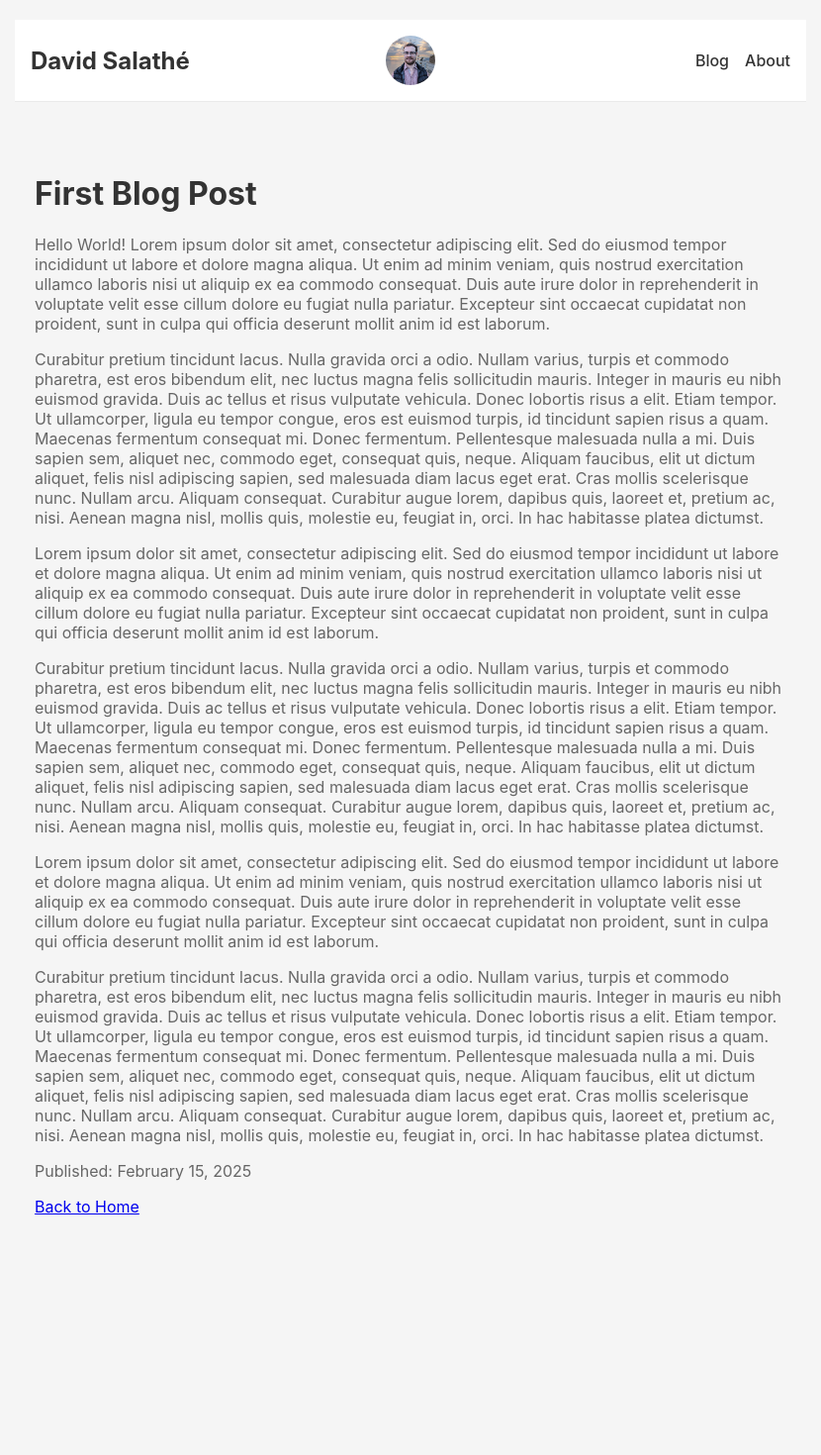
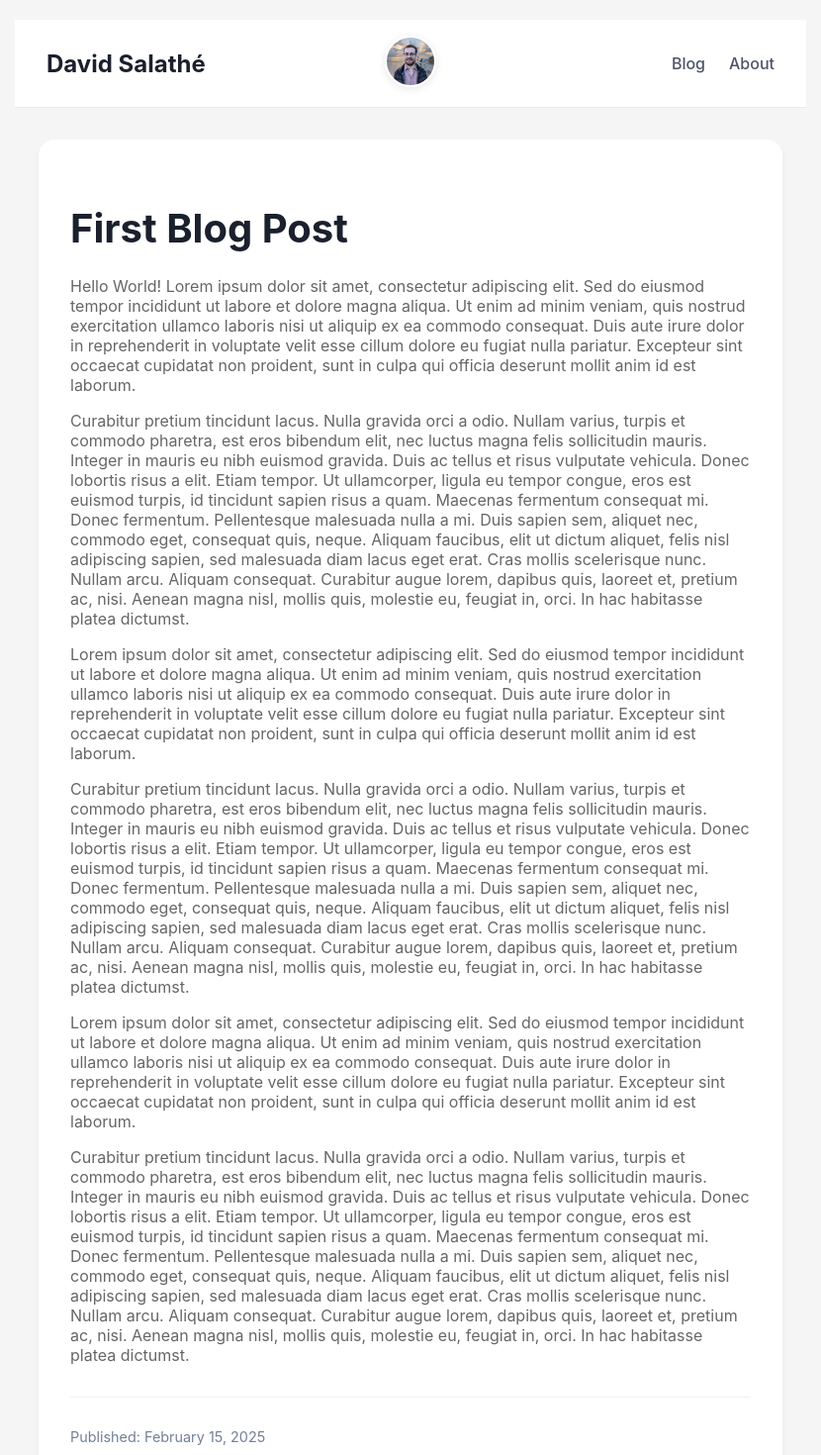
Before and after one commit to dsalathe/testing-react, a React (Vite) app: page /testing-react/blog/1 in a window 1280 px wide. Shown: the top 1470 px of the page at 99% size, without its empty margins (225-1055 px from the left). Before the commit the page ends 1269 px from the top, so only its background shows below. Built offline with nearby package versions, Linux system fonts and the light colour scheme.

Commit message:
added basic css

```diff
--- a/src/components/Layout/Header.jsx
+++ b/src/components/Layout/Header.jsx
@@ -3,11 +3,12 @@ import { useState, useEffect } from 'react';
 
 function Header() {
   const [isScrolled, setIsScrolled] = useState(false);
+  // Get the base URL from the router's basename
+  const baseUrl = import.meta.env.BASE_URL;
 
   useEffect(() => {
     const handleScroll = () => {
-      const scrollPosition = window.scrollY;
-      setIsScrolled(scrollPosition > 50); // Change header after 50px scroll
+      setIsScrolled(window.scrollY > 50);
     };
 
     window.addEventListener('scroll', handleScroll);
@@ -15,80 +16,42 @@ function Header() {
   }, []);
 
   return (
-    <header style={{
-      position: 'sticky',
-      top: 0,
-      backgroundColor: 'white',
-      zIndex: 1000,
-      display: 'flex',
-      alignItems: 'center',
-      justifyContent: 'space-between',
-      padding: isScrolled ? '0.5rem 1rem' : '1rem',
-      borderBottom: '1px solid #eaeaea',
-      marginBottom: '2rem',
-      transition: 'all 0.3s ease-in-out',
-    }}>
-      <div style={{ flex: 1 }}>
-        <h1 style={{
-          margin: 0,
-          fontSize: isScrolled ? '1.2rem' : '1.5rem',
-          transition: 'font-size 0.3s ease-in-out'
-        }}>
-          David Salathé
-        </h1>
+    <header className={`header ${isScrolled ? 'header-scrolled' : ''}`}>
+      <div className="header-content">
+        <div className="header-left">
+          <Link to="/" className="header-title">
+            <h1>David Salathé</h1>
+          </Link>
         </div>
 
-      <div style={{
-        flex: 1,
-        display: 'flex',
-        justifyContent: 'center',
-        opacity: isScrolled ? 0 : 1,
-        transform: `scale(${isScrolled ? 0.8 : 1})`,
-        transition: 'all 0.3s ease-in-out',
-        visibility: isScrolled ? 'hidden' : 'visible',
-        height: isScrolled ? '0' : '50px',
-      }}>
-        <img
-          src="/profile-picture.jpg"
-          alt="David Salathé"
-          style={{
-            width: '50px',
-            height: '50px',
-            borderRadius: '50%',
-            objectFit: 'cover'
-          }}
-        />
-      </div>
-
-      <nav style={{
-        flex: 1,
-        display: 'flex',
-        justifyContent: 'flex-end',
-        gap: '1rem'
-      }}>
-        <Link
-          to="/"
-          style={{
-            textDecoration: 'none',
-            color: '#333',
-            fontWeight: 500
-          }}
-        >
-          Blog
-        </Link>
+        <div className={`header-center ${isScrolled ? 'header-center-hidden' : ''}`}>
           <a
             href="https://dsalathe.github.io"
             target="_blank"
             rel="noopener noreferrer"
-          style={{
-            textDecoration: 'none',
-            color: '#333',
-            fontWeight: 500
-          }}
+            className="profile-pic-link"
+          >
+            <img
+              // Use the baseUrl for the image path
+              src={`${baseUrl}profile-picture.jpg`}
+              alt="David Salathé"
+              className="header-profile-pic"
+            />
+          </a>
+        </div>
+
+        <nav className="header-nav">
+          <Link to="/" className="nav-link">Blog</Link>
+          <a
+            href="https://dsalathe.github.io"
+            target="_blank"
+            rel="noopener noreferrer"
+            className="nav-link"
           >
             About
           </a>
         </nav>
+      </div>
     </header>
   );
 }
--- a/src/index.css
+++ b/src/index.css
@@ -19,3 +19,377 @@ h1 {
 p {
   color: #666;
 }
+
+.container {
+  max-width: 1200px;
+  margin: 0 auto;
+  padding: 0 20px;
+}
+
+.hero-section {
+  text-align: center;
+  padding: 60px 0;
+  background: linear-gradient(135deg, #f6f8fa 0%, #ffffff 100%);
+  border-radius: 16px;
+  margin-bottom: 40px;
+}
+
+.hero-section h1 {
+  font-size: 2.5rem;
+  color: #1a202c;
+  margin-bottom: 16px;
+}
+
+.subtitle {
+  font-size: 1.2rem;
+  color: #4a5568;
+}
+
+.search-container {
+  margin-bottom: 40px;
+}
+
+.search-input {
+  width: 100%;
+  padding: 16px 24px;
+  font-size: 1rem;
+  border: 2px solid #e2e8f0;
+  border-radius: 12px;
+  background-color: #ffffff;
+  transition: all 0.3s ease;
+  box-shadow: 0 4px 6px rgba(0, 0, 0, 0.05);
+}
+
+.search-input:focus {
+  outline: none;
+  border-color: #4299e1;
+  box-shadow: 0 4px 12px rgba(66, 153, 225, 0.15);
+}
+
+.blog-grid {
+  display: grid;
+  grid-template-columns: repeat(auto-fill, minmax(300px, 1fr));
+  gap: 24px;
+  margin-bottom: 40px;
+}
+
+.blog-card-link {
+  text-decoration: none;
+  color: inherit;
+}
+
+.blog-card {
+  background: #ffffff;
+  border-radius: 16px;
+  overflow: hidden;
+  transition: all 0.3s ease;
+  box-shadow: 0 4px 6px rgba(0, 0, 0, 0.05);
+  height: 100%;
+}
+
+.blog-card:hover {
+  transform: translateY(-4px);
+  box-shadow: 0 12px 20px rgba(0, 0, 0, 0.1);
+}
+
+.blog-card-content {
+  padding: 24px;
+}
+
+.blog-card h2 {
+  font-size: 1.5rem;
+  color: #1a202c;
+  margin-bottom: 12px;
+  line-height: 1.4;
+}
+
+.blog-description {
+  color: #4a5568;
+  margin-bottom: 16px;
+  line-height: 1.6;
+}
+
+.blog-date {
+  color: #718096;
+  font-size: 0.9rem;
+  margin-bottom: 16px;
+}
+
+.keywords-container {
+  display: flex;
+  flex-wrap: wrap;
+  gap: 8px;
+}
+
+.keyword-tag {
+  background-color: #edf2f7;
+  color: #4a5568;
+  padding: 6px 12px;
+  border-radius: 20px;
+  font-size: 0.8rem;
+  transition: all 0.2s ease;
+}
+
+.keyword-tag:hover {
+  background-color: #e2e8f0;
+}
+
+.no-results {
+  text-align: center;
+  padding: 40px;
+  color: #718096;
+  background: #f7fafc;
+  border-radius: 12px;
+  margin-top: 20px;
+}
+
+.loading-container {
+  display: flex;
+  justify-content: center;
+  align-items: center;
+  min-height: 400px;
+}
+
+.loading-spinner {
+  width: 40px;
+  height: 40px;
+  border: 4px solid #f3f3f3;
+  border-top: 4px solid #3498db;
+  border-radius: 50%;
+  animation: spin 1s linear infinite;
+}
+
+.error-container {
+  text-align: center;
+  padding: 40px;
+  color: #e53e3e;
+  background: #fff5f5;
+  border-radius: 12px;
+  margin-top: 20px;
+}
+
+@keyframes spin {
+  0% { transform: rotate(0deg); }
+  100% { transform: rotate(360deg); }
+}
+
+@media (max-width: 768px) {
+  .hero-section {
+    padding: 40px 0;
+  }
+
+  .hero-section h1 {
+    font-size: 2rem;
+  }
+
+  .blog-grid {
+    grid-template-columns: 1fr;
+  }
+}
+
+/* Header Styles */
+.header {
+  position: sticky;
+  top: 0;
+  background-color: rgba(255, 255, 255, 0.95);
+  backdrop-filter: blur(8px);
+  z-index: 1000;
+  border-bottom: 1px solid #eaeaea;
+  transition: all 0.3s ease;
+}
+
+.header-scrolled {
+  background-color: rgba(246, 248, 250, 0.95); /* Slightly different color */
+  border-radius: 0 0 16px 16px; /* Rounded corners when scrolled */
+  box-shadow: 0 4px 6px rgba(0, 0, 0, 0.05);
+  margin: 0 1rem; /* Add some margin on sides when scrolled */
+}
+
+.profile-pic-link {
+  display: block;
+  transition: transform 0.3s ease;
+}
+
+.profile-pic-link:hover {
+  transform: scale(1.1);
+}
+
+.header-content {
+  max-width: 1200px;
+  margin: 0 auto;
+  padding: 1rem 2rem;
+  display: flex;
+  align-items: center;
+  justify-content: space-between;
+  transition: all 0.3s ease;
+}
+
+.header-scrolled .header-content {
+  padding: 0.5rem 2rem;
+}
+
+.header-left {
+  flex: 1;
+}
+
+.header-title {
+  text-decoration: none;
+}
+
+.header-title h1 {
+  margin: 0;
+  font-size: 1.5rem;
+  color: #1a202c;
+  transition: color 0.3s ease;
+}
+
+.header-title:hover h1 {
+  color: #4299e1;
+}
+
+.header-center {
+  flex: 1;
+  display: flex;
+  justify-content: center;
+  opacity: 1;
+  transform: translateY(0);
+  transition: all 0.3s ease;
+}
+
+.header-center-hidden {
+  opacity: 0;
+  transform: translateY(-20px);
+  pointer-events: none;
+}
+
+.header-profile-pic {
+  width: 48px;
+  height: 48px;
+  border-radius: 50%;
+  object-fit: cover;
+  border: 2px solid #fff;
+  box-shadow: 0 2px 8px rgba(0, 0, 0, 0.1);
+  transition: all 0.3s ease;
+}
+
+.header-scrolled .header-title h1 {
+  font-size: 1.25rem;
+}
+
+.header-profile-pic:hover {
+  transform: scale(1.1);
+}
+
+.header-nav {
+  flex: 1;
+  display: flex;
+  justify-content: flex-end;
+  gap: 1.5rem;
+}
+
+.nav-link {
+  text-decoration: none;
+  color: #4a5568;
+  font-weight: 500;
+  transition: color 0.3s ease;
+  position: relative;
+}
+
+.nav-link::after {
+  content: '';
+  position: absolute;
+  width: 0;
+  height: 2px;
+  bottom: -4px;
+  left: 0;
+  background-color: #4299e1;
+  transition: width 0.3s ease;
+}
+
+.nav-link:hover {
+  color: #4299e1;
+}
+
+.nav-link:hover::after {
+  width: 100%;
+}
+
+/* Blog Post Page Styles */
+.blog-post-container {
+  max-width: 800px;
+  margin: 2rem auto;
+  padding: 0 1.5rem;
+}
+
+.blog-post {
+  background: white;
+  padding: 2rem;
+  border-radius: 16px;
+  box-shadow: 0 4px 6px rgba(0, 0, 0, 0.05);
+  margin-bottom: 2rem;
+}
+
+.blog-post h1 {
+  font-size: 2.5rem;
+  margin-bottom: 1.5rem;
+  color: #1a202c;
+}
+
+.blog-post-meta {
+  border-top: 1px solid #edf2f7;
+  margin-top: 2rem;
+  padding-top: 1rem;
+}
+
+.blog-post-date {
+  color: #718096;
+  font-size: 0.9rem;
+}
+
+.back-button {
+  display: inline-flex;
+  align-items: center;
+  gap: 0.5rem;
+  padding: 0.75rem 1.5rem;
+  background-color: #4299e1;
+  color: white;
+  text-decoration: none;
+  border-radius: 8px;
+  font-weight: 500;
+  transition: all 0.3s ease;
+}
+
+.back-button:hover {
+  background-color: #3182ce;
+  transform: translateX(-4px);
+}
+
+@media (max-width: 768px) {
+  .header-content {
+    padding: 1rem;
+  }
+
+  .header-scrolled .header-content {
+    padding: 0.5rem 1rem;
+  }
+
+  .header-center {
+    display: none;
+  }
+
+  .header-nav {
+    gap: 1rem;
+  }
+
+  .blog-post {
+    padding: 1.5rem;
+  }
+
+  .blog-post h1 {
+    font-size: 2rem;
+  }
+
+  .header-scrolled {
+    margin: 0 0.5rem; /* Smaller margin on mobile */
+  }
+}
--- a/src/pages/BlogPage.jsx
+++ b/src/pages/BlogPage.jsx
@@ -46,10 +46,19 @@ function BlogPage() {
   }
 
   return (
-    <div style={{ padding: '20px' }}>
-      <Markdown>{blog.content}</Markdown>
-      <p>Published: {formatDate(blog.publishedDate)}</p>
-      <Link to="/">Back to Home</Link>
+    <div className="blog-post-container">
+      <article className="blog-post">
+        <Markdown>{blog.content}</Markdown>
+        <div className="blog-post-meta">
+          <p className="blog-post-date">Published: {formatDate(blog.publishedDate)}</p>
+        </div>
+      </article>
+      <Link to="/" className="back-button">
+        <svg xmlns="http://www.w3.org/2000/svg" width="20" height="20" viewBox="0 0 24 24" fill="none" stroke="currentColor" strokeWidth="2" strokeLinecap="round" strokeLinejoin="round">
+          <path d="M19 12H5M12 19l-7-7 7-7"/>
+        </svg>
+        Back to Home
+      </Link>
     </div>
   );
 }
```
Also changed, not shown: src/pages/HomePage.jsx (+32 -54 lines). Lines whose indentation alone changed are shown as unchanged.
